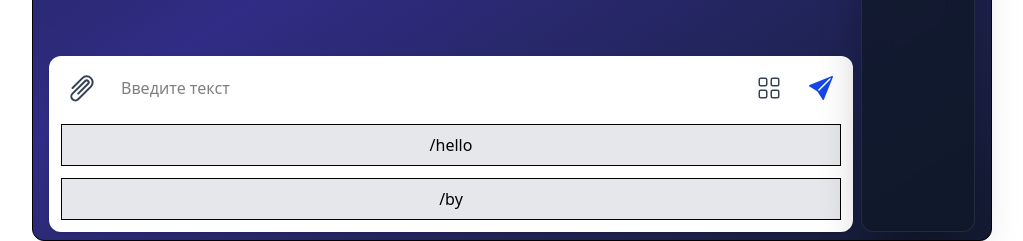
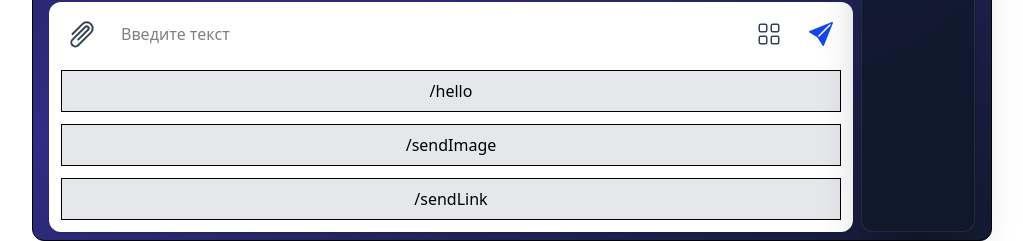
Before and after one commit to Nexxxit/connectomChat, a React (Vite) app: page / in a window 1280 px wide. Both pictures are taken after a click on the button 897 px from the left and 759 px from the top of the page. Shown: the part 559-800 px from the top of the page, without its empty margins (128-1151 px from the left). Built offline with nearby package versions, Linux system fonts and the light colour scheme.

Commit message:
feat: update send messages by bot

```diff
--- a/src/components/commandMenu/CommandMenu.tsx
+++ b/src/components/commandMenu/CommandMenu.tsx
@@ -1,31 +1,21 @@
-import { messageStore } from "../../stores/messageStore";
+type CommandProps = {
+  handleSendCommand: (userCommand: string) => void;
+};
 
-export default function CommandMenu() {
-  const commands = [
-    {
-      command: '/hello',
-      response: 'Hello!'
-    },
-    {
-      command: '/by',
-      response: 'By!'
-    }
-  ]
-
-  const handleSendCommand = (userCommand: string, botResponse: string) => {
-    messageStore.addMessage(userCommand);
-    messageStore.addBotMessage(botResponse);
-  }
+export default function CommandMenu({ handleSendCommand }: CommandProps) {
+  const commands = ["/hello", "/sendImage", "/sendLink"];
 
   return (
     <div className="flex flex-col gap-3">
-      {commands.map(cmd => (
-        <button className="border bg-gray-200 p-2 cursor-pointer hover:bg-gray-400" onClick={() => handleSendCommand(cmd.command, cmd.response)}>{cmd.command}</button>
+      {commands.map((cmd) => (
+        <button
+          key={cmd}
+          className="border bg-gray-200 p-2 cursor-pointer hover:bg-gray-400"
+          onClick={() => handleSendCommand(cmd)}
+        >
+          {cmd}
+        </button>
       ))}
-      {/* <button className="border bg-gray-200 p-2 cursor-pointer hover:bg-gray-400">*Что-то делаю*</button>
-      <button className="border bg-gray-200 p-2 cursor-pointer hover:bg-gray-400">*Что-то делаю*</button>
-      <button className="border bg-gray-200 p-2 cursor-pointer hover:bg-gray-400">*Что-то делаю*</button>
-      <button className="border bg-gray-200 p-2 cursor-pointer hover:bg-gray-400">*Что-то делаю*</button> */}
     </div>
   );
 }
--- a/src/components/messageComposer/MessageComposer.tsx
+++ b/src/components/messageComposer/MessageComposer.tsx
@@ -5,10 +5,19 @@ import CommandMenu from "../commandMenu/CommandMenu";
 export default function MessageComposer() {
   const [messageText, setMessageText] = useState("");
   const [showCommandMenu, setShowCommandMenu] = useState(false);
+  const [isSending, setIsSending] = useState(false);
 
-  const handleSendMessage = () => {
-    messageStore.addMessage(messageText);
+  const handleSendMessage = (text: string = messageText) => {
+    if(isSending) return;
+
+    setIsSending(true);
+    messageStore.addMessage(text);
     setMessageText("");
+
+    setTimeout(() => {
+      messageStore.addBotMessage();
+      setIsSending(false);
+    }, 300);
   };
 
   const handleKeyDown = (e: React.KeyboardEvent<HTMLInputElement>) => {
@@ -74,7 +83,7 @@ export default function MessageComposer() {
           </svg>
         </button>
       </div>
-      {showCommandMenu && <CommandMenu/>}
+      {showCommandMenu && <CommandMenu handleSendCommand={handleSendMessage} />}
     </div>
   );
 }
--- a/src/stores/messageStore.ts
+++ b/src/stores/messageStore.ts
@@ -12,12 +12,37 @@ interface Message {
   messageText: string;
   timestamp: Date;
   file?: File;
+  image?: string[];
+  link?: string[];
+}
+
+interface BotResponse {
+  trigger: string;
+  text: string;
+  image?: string[];
+  link?: string[];
 }
 
 class MessageStore {
   users: User[] = [];
   messages: Message[] = [];
   selectedUser: User | null = null;
+  botResponse: BotResponse[] = [
+    {
+      trigger: "/hello",
+      text: "Hello!",
+    },
+    {
+      trigger: "/sendImage",
+      text: "Image for you",
+      image: ["https://live.staticflickr.com/6056/6878030444_3442d89ce1_b.jpg", "https://i.redd.it/4blew0edyw711.jpg"],
+    },
+    {
+      trigger: "/sendLink",
+      text: "Link for you",
+      link: ["https://www.youtube.com/watch?v=HIcSWuKMwOw"],
+    },
+  ];
 
   constructor() {
     makeAutoObservable(this);
@@ -55,15 +80,30 @@ class MessageStore {
     this.messages = this.messages.filter((message) => message.id !== id);
   }
 
-  addBotMessage(messageText: string) {
-    if (messageText.trim() === "") return;
+  addBotMessage() {
+    if (
+      this.messages.length === 0 ||
+      this.messages[this.messages.length - 1].userName === "Bot"
+    )
+      return;
+
+    const lastMessage = this.messages[this.messages.length - 1];
+    if (lastMessage.userName === "Bot") return;
+
+    const response = this.botResponse.find(
+      (response) => response.trigger === lastMessage.messageText
+    );
+    if (!response) return;
 
     const botMessage: Message = {
       id: Date.now(),
-      userPicture: 'https://i.pinimg.com/736x/97/19/70/971970605fc12e0a49676699bf2137fc.jpg',
-      userName: 'Bot',
-      messageText: messageText.trim(),
+      userPicture:
+        "https://i.pinimg.com/736x/97/19/70/971970605fc12e0a49676699bf2137fc.jpg",
+      userName: "Bot",
+      messageText: response.text,
       timestamp: new Date(),
+      image: response.image,
+      link: response.link,
     };
 
     this.messages = [...this.messages, botMessage];
```
